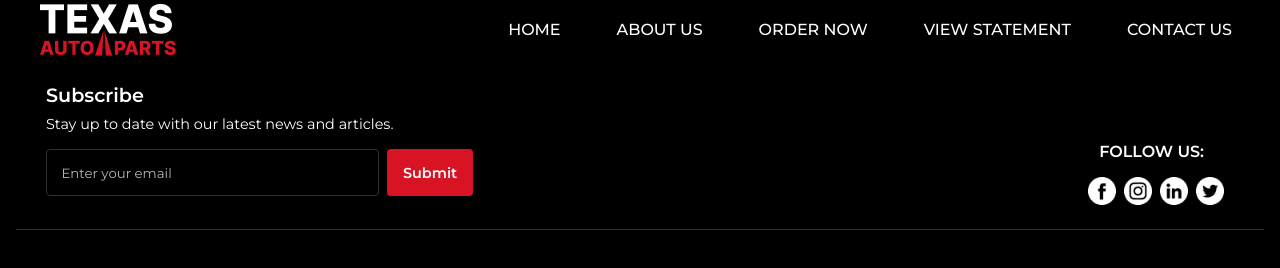
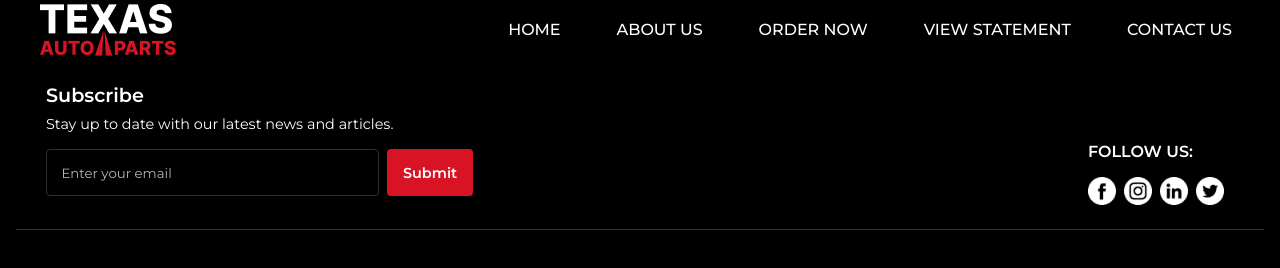
Before and after one commit to talhaxhahid/texas-auto-parts, a React (Create React App) app: page / in a window 1280 px wide. Shown: the part 4303-4571 px from the top of the page. Built offline with nearby package versions, Linux system fonts and the light colour scheme.

Commit message:
Footer Social Icon Fix

```diff
--- a/src/styles/layout.css
+++ b/src/styles/layout.css
@@ -542,3 +542,14 @@
         text-align: center;
     }
   }
+
+  @media(min-width:768px){
+    .footer-right{
+      display: flex;
+      width: 15%;
+      flex-direction: column;
+      justify-items: left;
+      align-items: start;
+      flex: 0;
+  }
+  }
```
